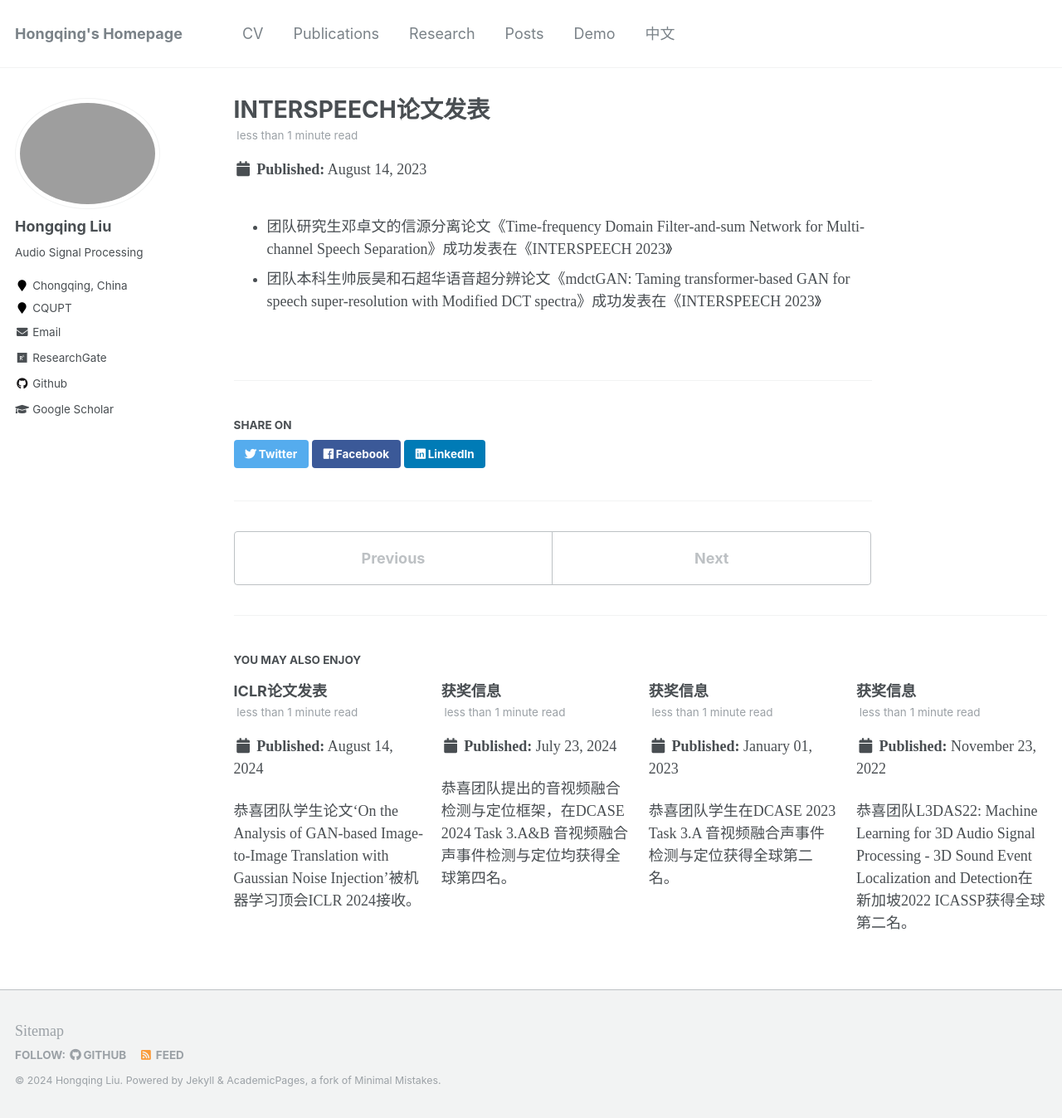
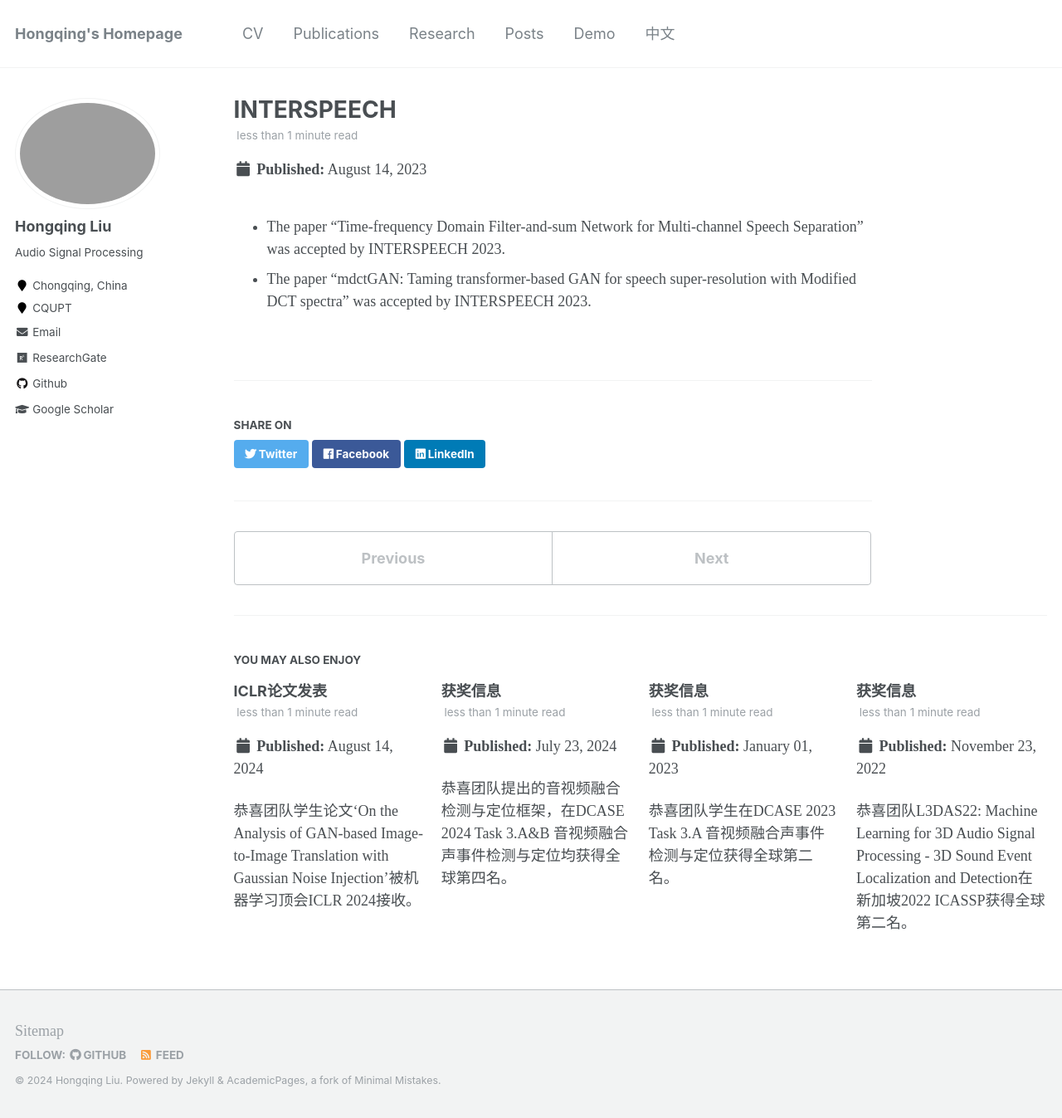
Before and after one commit to hong-qing-liu/english-hong-qing-liu.github.io, a Jekyll site: the page built from _posts/2014-08-14-blog-post-3.md, in a window 1280 px wide and 1347 px high. Shown: the whole window at 83% size. Built offline with Jekyll 4.4.1, drawn with Linux system fonts in a browser that asks for light colours.

Commit message:
Update 2014-08-14-blog-post-3.md

```diff
--- a/_posts/2014-08-14-blog-post-3.md
+++ b/_posts/2014-08-14-blog-post-3.md
@@ -1,8 +1,8 @@
 ---
-title: 'INTERSPEECH论文发表'
+title: 'INTERSPEECH'
 date: 2023-08-14
 permalink: /posts/2014/08/blog-post-3/
 ---
 
-- 团队研究生邓卓文的信源分离论文《Time-frequency Domain Filter-and-sum Network for Multi-channel Speech Separation》成功发表在《INTERSPEECH 2023》
-- 团队本科生帅辰昊和石超华语音超分辨论文《mdctGAN: Taming transformer-based GAN for speech super-resolution with Modified DCT spectra》成功发表在《INTERSPEECH 2023》
+- The paper "Time-frequency Domain Filter-and-sum Network for Multi-channel Speech Separation" was accepted by INTERSPEECH 2023.
+- The paper "mdctGAN: Taming transformer-based GAN for speech super-resolution with Modified DCT spectra" was accepted by INTERSPEECH 2023.
```
